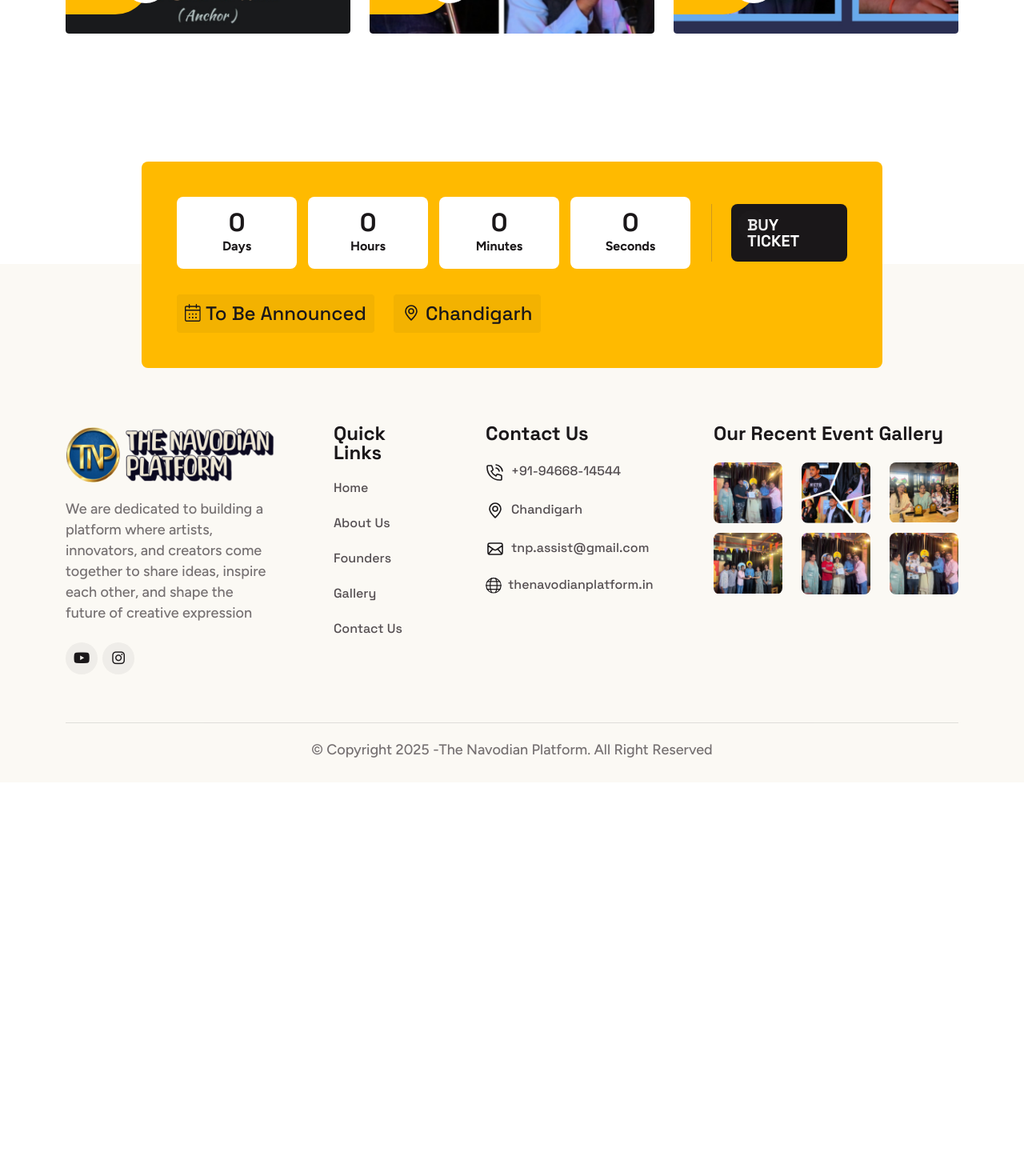
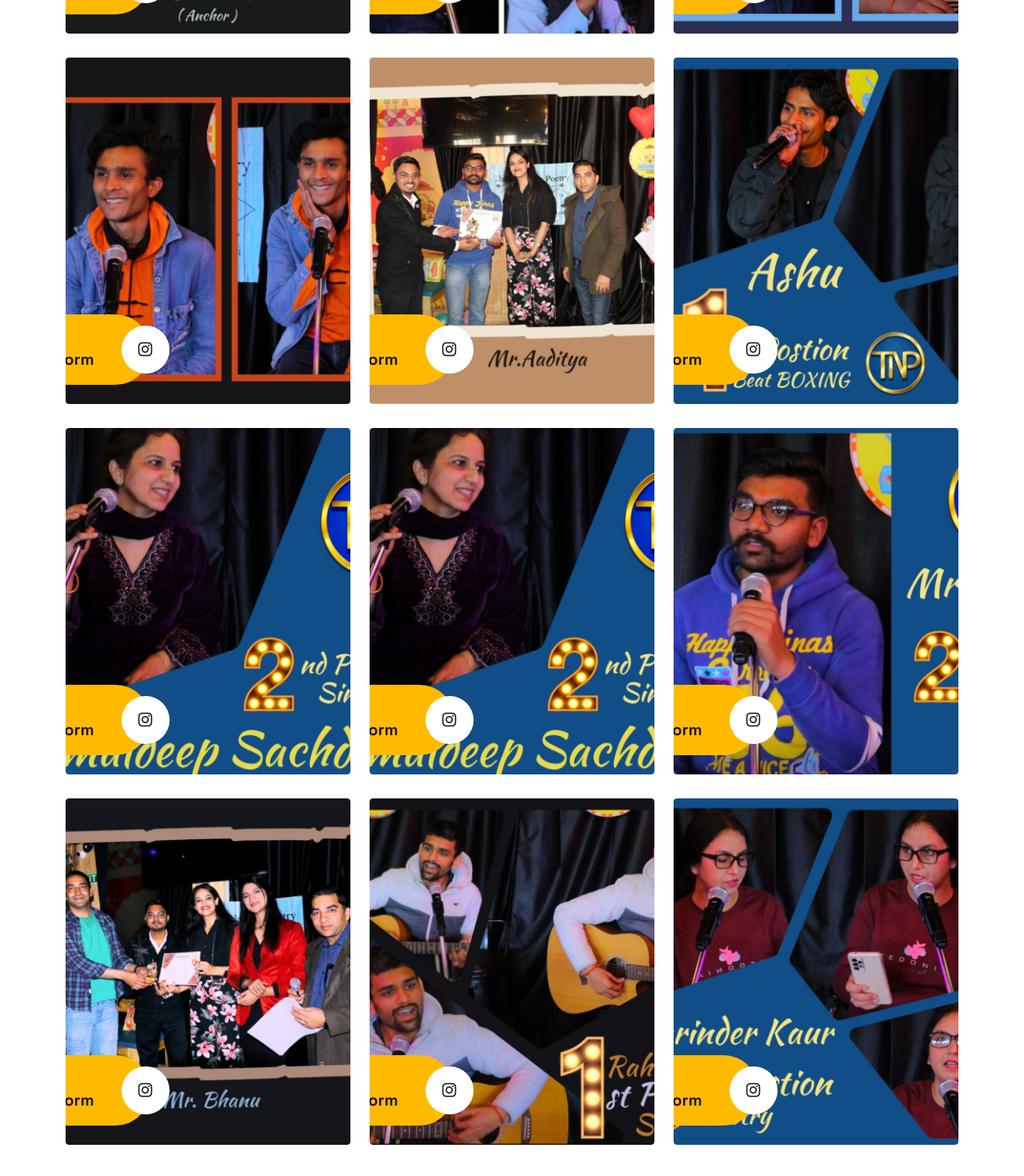
Before and after one commit to thenavodianplatform/tnp, a Next.js app: page /memories in a window 1280 px wide. Shown: the part 1980-3450 px from the top of the page at 80% size. Before the commit the page ends 2958 px from the top, so only its background shows below. Built offline with nearby package versions, Linux system fonts and the light colour scheme.

Commit message:
Update page.tsx

```diff
--- a/app/memories/page.tsx
+++ b/app/memories/page.tsx
@@ -53,7 +53,7 @@ export default function Memories() {
 											<img src="/assets/img/all-images/memory/1.png" alt="" />
 										</div>
 										<div className="content-area">
-											<p>Event 2021</p>
+											<p>February 2024</p>
 											<div className="space12" />
 											<Link href="/event-single">The Navodian Platform</Link>
 											<div className="plus">
@@ -68,7 +68,7 @@ export default function Memories() {
 											<img src="/assets/img/all-images/memory/2.png" alt="" />
 										</div>
 										<div className="content-area">
-											<p>Event 2021</p>
+											<p>February 2024</p>
 											<div className="space12" />
 											<Link href="/event-single">The Navodian Platform</Link>
 											<div className="plus">
@@ -83,7 +83,7 @@ export default function Memories() {
 											<img src="/assets/img/all-images/memory/3.png" alt="" />
 										</div>
 										<div className="content-area">
-											<p>Event 2021</p>
+											<p>February 2024</p>
 											<div className="space12" />
 											<Link href="/event-single">The Navodian Platform</Link>
 											<div className="plus">
@@ -98,7 +98,7 @@ export default function Memories() {
 											<img src="/assets/img/all-images/memory/4.png" alt="" />
 										</div>
 										<div className="content-area">
-											<p>Event 2021</p>
+											<p>February 2024</p>
 											<div className="space12" />
 											<Link href="/event-single">The Navodian Platform</Link>
 											<div className="plus">
@@ -113,7 +113,7 @@ export default function Memories() {
 											<img src="/assets/img/all-images/memory/5.png" alt="" />
 										</div>
 										<div className="content-area">
-											<p>Event 2021</p>
+											<p>February 2024</p>
 											<div className="space12" />
 											<Link href="/event-single">The Navodian Platform</Link>
 											<div className="plus">
@@ -128,7 +128,7 @@ export default function Memories() {
 											<img src="/assets/img/all-images/memory/6.png" alt="" />
 										</div>
 										<div className="content-area">
-											<p>Event 2021</p>
+											<p>February 2024</p>
 											<div className="space12" />
 											<Link href="/event-single">The Navodian Platform</Link>
 											<div className="plus">
@@ -143,7 +143,7 @@ export default function Memories() {
 											<img src="/assets/img/all-images/memory/7.png" alt="" />
 										</div>
 										<div className="content-area">
-											<p>Event 2021</p>
+											<p>February 2024</p>
 											<div className="space12" />
 											<Link href="/event-single">The Navodian Platform</Link>
 											<div className="plus">
@@ -158,7 +158,7 @@ export default function Memories() {
 											<img src="/assets/img/all-images/memory/8.png" alt="" />
 										</div>
 										<div className="content-area">
-											<p>Event 2021</p>
+											<p>February 2024</p>
 											<div className="space12" />
 											<Link href="/event-single">The Navodian Platform</Link>
 											<div className="plus">
@@ -173,7 +173,7 @@ export default function Memories() {
 											<img src="/assets/img/all-images/memory/9.png" alt="" />
 										</div>
 										<div className="content-area">
-											<p>Event 2021</p>
+											<p>February 2024</p>
 											<div className="space12" />
 											<Link href="/event-single">The Navodian Platform</Link>
 											<div className="plus">
@@ -182,6 +182,141 @@ export default function Memories() {
 										</div>
 									</div>
 								</div>
+								<div className="col-lg-4 col-md-6">
+									<div className="memory3-boxarea">
+										<div className="img1">
+											<img src="/assets/img/all-images/memory/10.png" alt="" />
+										</div>
+										<div className="content-area">
+											<p>February 2024</p>
+											<div className="space12" />
+											<Link href="/event-single">The Navodian Platform</Link>
+											<div className="plus">
+												<Link href="https://www.instagram.com/thenavodianplatform/"><i className="fa-brands fa-instagram" /></Link>
+											</div>
+										</div>
+									</div>
+								</div>
+								<div className="col-lg-4 col-md-6">
+									<div className="memory3-boxarea">
+										<div className="img1">
+											<img src="/assets/img/all-images/memory/11.png" alt="" />
+										</div>
+										<div className="content-area">
+											<p>February 2024</p>
+											<div className="space12" />
+											<Link href="/event-single">The Navodian Platform</Link>
+											<div className="plus">
+												<Link href="https://www.instagram.com/thenavodianplatform/"><i className="fa-brands fa-instagram" /></Link>
+											</div>
+										</div>
+									</div>
+								</div>
+								<div className="col-lg-4 col-md-6">
+									<div className="memory3-boxarea">
+										<div className="img1">
+											<img src="/assets/img/all-images/memory/12.png" alt="" />
+										</div>
+										<div className="content-area">
+											<p>February 2024</p>
+											<div className="space12" />
+											<Link href="/event-single">The Navodian Platform</Link>
+											<div className="plus">
+												<Link href="https://www.instagram.com/thenavodianplatform/"><i className="fa-brands fa-instagram" /></Link>
+											</div>
+										</div>
+									</div>
+								</div>
+								<div className="col-lg-4 col-md-6">
+									<div className="memory3-boxarea">
+										<div className="img1">
+											<img src="/assets/img/all-images/memory/13.png" alt="" />
+										</div>
+										<div className="content-area">
+											<p>February 2024</p>
+											<div className="space12" />
+											<Link href="/event-single">The Navodian Platform</Link>
+											<div className="plus">
+												<Link href="https://www.instagram.com/thenavodianplatform/"><i className="fa-brands fa-instagram" /></Link>
+											</div>
+										</div>
+									</div>
+								</div><div className="col-lg-4 col-md-6">
+									<div className="memory3-boxarea">
+										<div className="img1">
+											<img src="/assets/img/all-images/memory/13.png" alt="" />
+										</div>
+										<div className="content-area">
+											<p>February 2024</p>
+											<div className="space12" />
+											<Link href="/event-single">The Navodian Platform</Link>
+											<div className="plus">
+												<Link href="https://www.instagram.com/thenavodianplatform/"><i className="fa-brands fa-instagram" /></Link>
+											</div>
+										</div>
+									</div>
+								</div>
+								<div className="col-lg-4 col-md-6">
+									<div className="memory3-boxarea">
+										<div className="img1">
+											<img src="/assets/img/all-images/memory/14.png" alt="" />
+										</div>
+										<div className="content-area">
+											<p>February 2024</p>
+											<div className="space12" />
+											<Link href="/event-single">The Navodian Platform</Link>
+											<div className="plus">
+												<Link href="https://www.instagram.com/thenavodianplatform/"><i className="fa-brands fa-instagram" /></Link>
+											</div>
+										</div>
+									</div>
+								</div>
+								<div className="col-lg-4 col-md-6">
+									<div className="memory3-boxarea">
+										<div className="img1">
+											<img src="/assets/img/all-images/memory/15.png" alt="" />
+										</div>
+										<div className="content-area">
+											<p>February 2024</p>
+											<div className="space12" />
+											<Link href="/event-single">The Navodian Platform</Link>
+											<div className="plus">
+												<Link href="https://www.instagram.com/thenavodianplatform/"><i className="fa-brands fa-instagram" /></Link>
+											</div>
+										</div>
+									</div>
+								</div>
+								<div className="col-lg-4 col-md-6">
+									<div className="memory3-boxarea">
+										<div className="img1">
+											<img src="/assets/img/all-images/memory/16.png" alt="" />
+										</div>
+										<div className="content-area">
+											<p>February 2024</p>
+											<div className="space12" />
+											<Link href="/event-single">The Navodian Platform</Link>
+											<div className="plus">
+												<Link href="https://www.instagram.com/thenavodianplatform/"><i className="fa-brands fa-instagram" /></Link>
+											</div>
+										</div>
+									</div>
+								</div>
+								<div className="col-lg-4 col-md-6">
+									<div className="memory3-boxarea">
+										<div className="img1">
+											<img src="/assets/img/all-images/memory/17.png" alt="" />
+										</div>
+										<div className="content-area">
+											<p>February 2024</p>
+											<div className="space12" />
+											<Link href="/event-single">The Navodian Platform</Link>
+											<div className="plus">
+												<Link href="https://www.instagram.com/thenavodianplatform/"><i className="fa-brands fa-instagram" /></Link>
+											</div>
+										</div>
+									</div>
+								</div>
+
 								<div className="space30" />
 								<div className="pagination-area">
 									<nav aria-label="Page navigation example">
```
